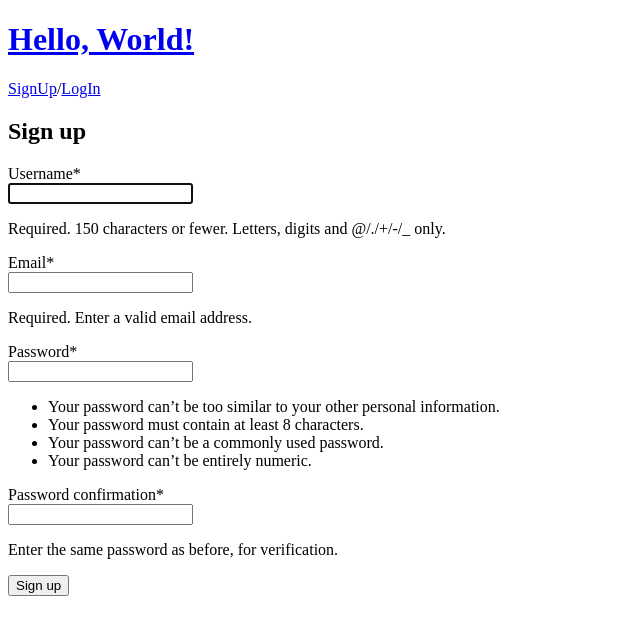
After one commit to daVincere/blog-api, a Django app: page /signup in a window 1280 px wide. The commit adds this page. Shown: the top 635 px of the page, without its empty margins (0-640 px from the left). Run offline with Django 3.2, Linux system fonts and the light colour scheme; some libraries are stand-ins or nearby versions.

Commit message:
basic functionality working

```diff
--- a/BlogAPI/settings.py
+++ b/BlogAPI/settings.py
@@ -138,3 +138,6 @@ STATICFILES_DIRS = [
 ]
 
 MEDIA_ROOT = os.path.join(BASE_DIR, "static", "media")
+
+LOGIN_URL = '/login'
+LOGIN_REDIRECT_URL = ''
--- a/BlogAPI/urls.py
+++ b/BlogAPI/urls.py
@@ -26,7 +26,7 @@ from main import views as main_views
 urlpatterns = [
     path('admin/', admin.site.urls),
     path('', include(('main.urls', 'main'), namespace="main")),
-    # path('u/', include(('accounts.urls', 'accounts'), namespace="accounts")),
+    path('', include(('accounts.urls', 'accounts'), namespace="accounts")),
     path('post/', include(('post.urls','post'), namespace="posts")),
 ]
 
--- /dev/null
+++ b/accounts/forms.py
@@ -0,0 +1,11 @@
+from django import forms
+from django.contrib.auth.forms import UserCreationForm
+from django.contrib.auth.models import User
+
+
+class SignUpForm(UserCreationForm):
+	email = forms.EmailField(max_length=254, help_text='Required. Enter a valid email address.')
+
+	class Meta:
+		model = User
+		fields = ('username', 'email', 'password1', 'password2')
--- a/accounts/urls.py
+++ b/accounts/urls.py
@@ -0,0 +1,13 @@
+from django.urls import path
+from . import views
+
+app_name="accounts"
+
+urlpatterns = [
+	path('signup', views.signup, name='signup'),
+	path('login', views.login_view, name='login'),
+	path('userlist', views.user_list, name='user_list'),
+	path('profile', views.self_profile, name='self_profile'),
+	path('u/<username>', views.public_profile, name='profile'),
+	path('logout', views.logout_view, name='logout_view'),
+	]
--- a/accounts/views.py
+++ b/accounts/views.py
@@ -1,3 +1,73 @@
-from django.shortcuts import render
+from django.shortcuts import render, redirect
+from django.contrib.auth.models import User
+from django.contrib.auth import login, authenticate, logout
+from django.contrib.auth.forms import AuthenticationForm
+from django.shortcuts import get_object_or_404
+from accounts.forms import SignUpForm
+from .models import Profile
+from django.contrib.auth.decorators import login_required
+from django.contrib import messages
 
-# Create your views here.
+def signup(request):
+    if request.method == 'POST':
+        form = SignUpForm(request.POST)
+        if form.is_valid():
+            form.save()
+            username = form.cleaned_data.get('username')
+            raw_password = form.cleaned_data.get('password1')
+            user = authenticate(username=username, password=raw_password)
+            login(request, user)
+            return redirect('/')
+    else:
+        form = SignUpForm()
+    return render(request, 'accounts/signup.html', {'form': form})
+
+
+def login_view(request):
+	if request.method == "POST":
+		form = AuthenticationForm(request=request, data=request.POST)
+		if form.is_valid():
+			username = form.cleaned_data.get('username')
+			raw_password = form.cleaned_data.get('password')
+			user = authenticate(username=username, password=raw_password)
+			if user is not None:
+				login(request, user)
+				messages.info(request, f"You are now logged in as {username}")
+				return redirect('/')
+			else:
+				messages.error(request, "Invalid username or password.")
+	else:
+		form = AuthenticationForm()
+	return render(request, 'accounts/login.html', {'form':form})
+
+@login_required
+def logout_view(request):
+	logout(request)
+	return redirect('main:index')
+
+@login_required
+def user_list(request):
+	querylist = User.objects.all()
+	return render(request, 'accounts/user_list.html', {'querylist': querylist})
+
+# User's Public Profile
+@login_required
+def public_profile(request, username):
+	instance = get_object_or_404(Profile, user__username=username)
+
+	context = {
+		"instance" : instance,
+	}
+
+	return render(request, 'accounts/public_profile.html', context)
+
+# User's own profile
+@login_required
+def self_profile(request):
+	instance = get_object_or_404(Profile, user=request.user)
+
+	context = {
+		"instance" : instance,
+	}
+
+	return render(request, 'accounts/self_profile.html', context)
--- /dev/null
+++ b/templates/accounts/signup.html
@@ -0,0 +1,11 @@
+{% extends 'base.html' %}
+{% load staticfiles %}
+{% load crispy_forms_tags %}
+
+{% block content %}
+  <h2>Sign up</h2>
+  <form method="POST">{% csrf_token %}
+    {{ form | crispy }}
+    <button type="submit">Sign up</button>
+  </form>
+{% endblock %}
--- a/templates/base.html
+++ b/templates/base.html
@@ -7,6 +7,12 @@
 <body>
 	<!-- <link rel="stylesheet" type="text/css" href=""> -->
 	<h1><a href="{% url 'main:index' %}">Hello, World!</a></h1>
+	{% if user.is_authenticated %}
+		<a href="{% url 'accounts:logout_view' %}">Logout</a>
+		<a href="{% url 'accounts:user_list' %}"> User List </a>
+	{% else %}
+		<a href="{% url 'accounts:signup'%}">SignUp</a>/<a href="{% url 'accounts:login' %}">LogIn</a>
+	{% endif %}
 	{% block content %}
 	<h3>Below is the list of all the posts:</h3>
 	{% for instance in queryset %}
```
Also changed, not shown: accounts/admin.py (+8 -0 lines), accounts/models.py (+29 -1 lines), templates/accounts/login.html (added, +11 -0 lines), templates/accounts/public_profile.html (added, +13 -0 lines), templates/accounts/self_profile.html (added, +13 -0 lines), templates/accounts/user_list.html (added, +9 -0 lines), accounts/migrations/0001_initial.py (added), accounts/migrations/0002_auto_20191108_0002.py (added), static/media/post/the-gulati/Akshay.jpg (added), static/media/profile/done/0.jpeg (added), static/static/img/accounts/profile.png (added).
